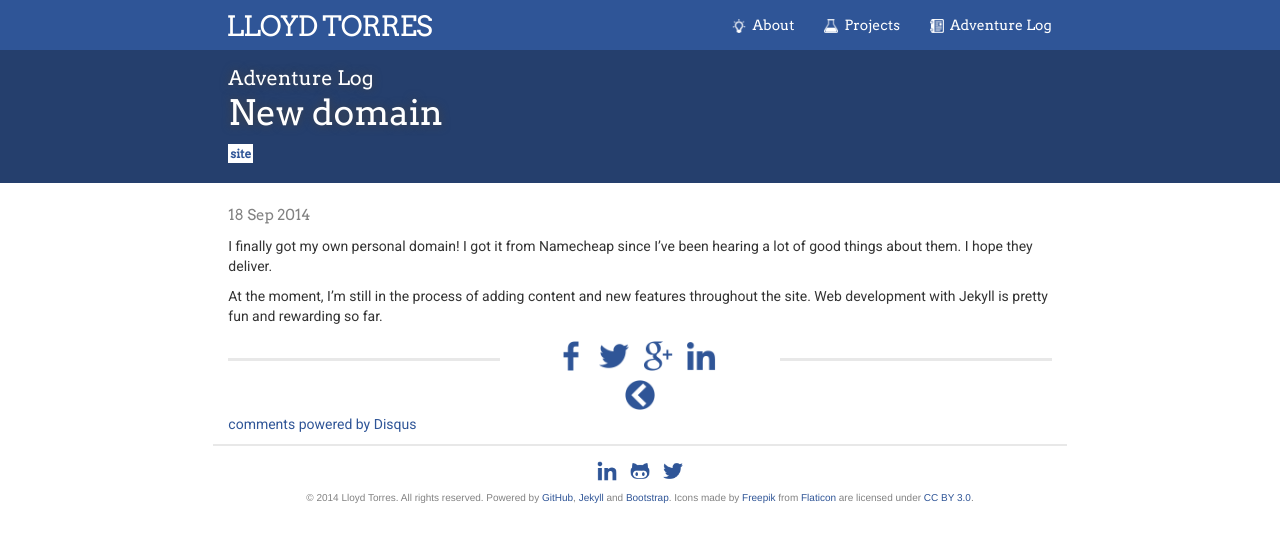
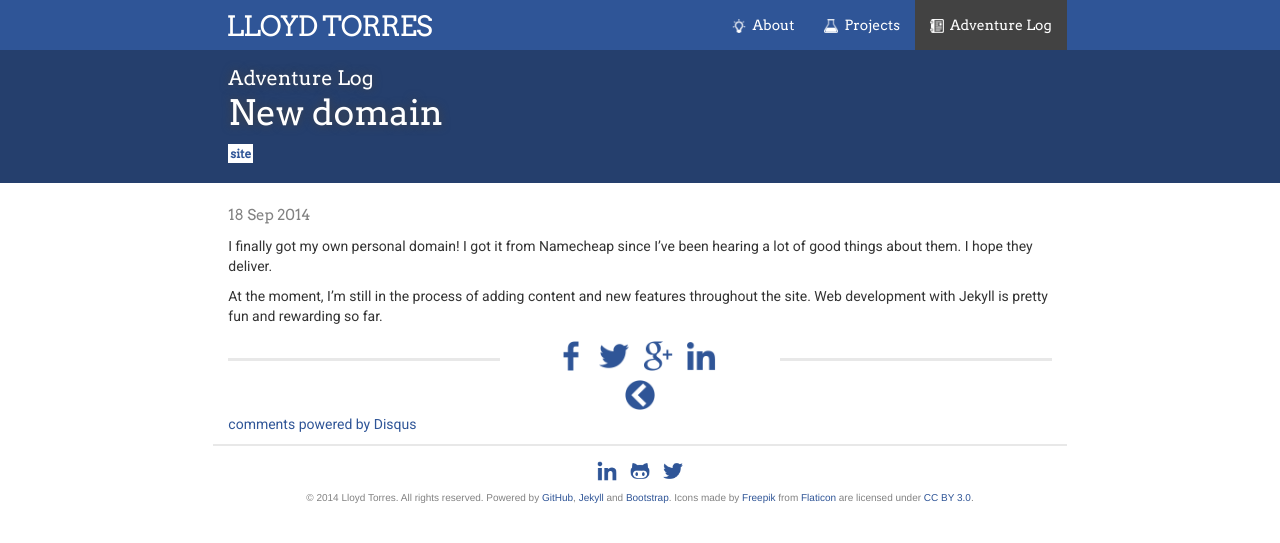
Before and after one commit to lloydtorres/lloydtorres.github.io, a Jekyll site: the page built from _posts/2014-09-18-new-domain.md, in a window 1280 px wide. Shown: the top 543 px of the page. Built offline with Jekyll 4.4.1, drawn with Linux system fonts in a browser that asks for light colours; nearby versions of some CDN libraries; comment, search, counter and statistics services are not loaded.

Commit message:
More header fixes

```diff
--- a/_sass/_layout.scss
+++ b/_sass/_layout.scss
@@ -40,13 +40,13 @@
 .site-nav {
     margin-top: 2px !important;
 
-    a:link, a:visited, a:active {
+    a:link, a:visited {
         color: $white-color;
-        background-color: $mignonic-blue !important;
+        background-color: $mignonic-blue;
         font-family: 'Arvo', serif;
     }
 
-    > li > a:hover, .active {
+    a:hover, .active {
         background-color: $grey-color-dark !important;
         color: white !important;
     }
```
